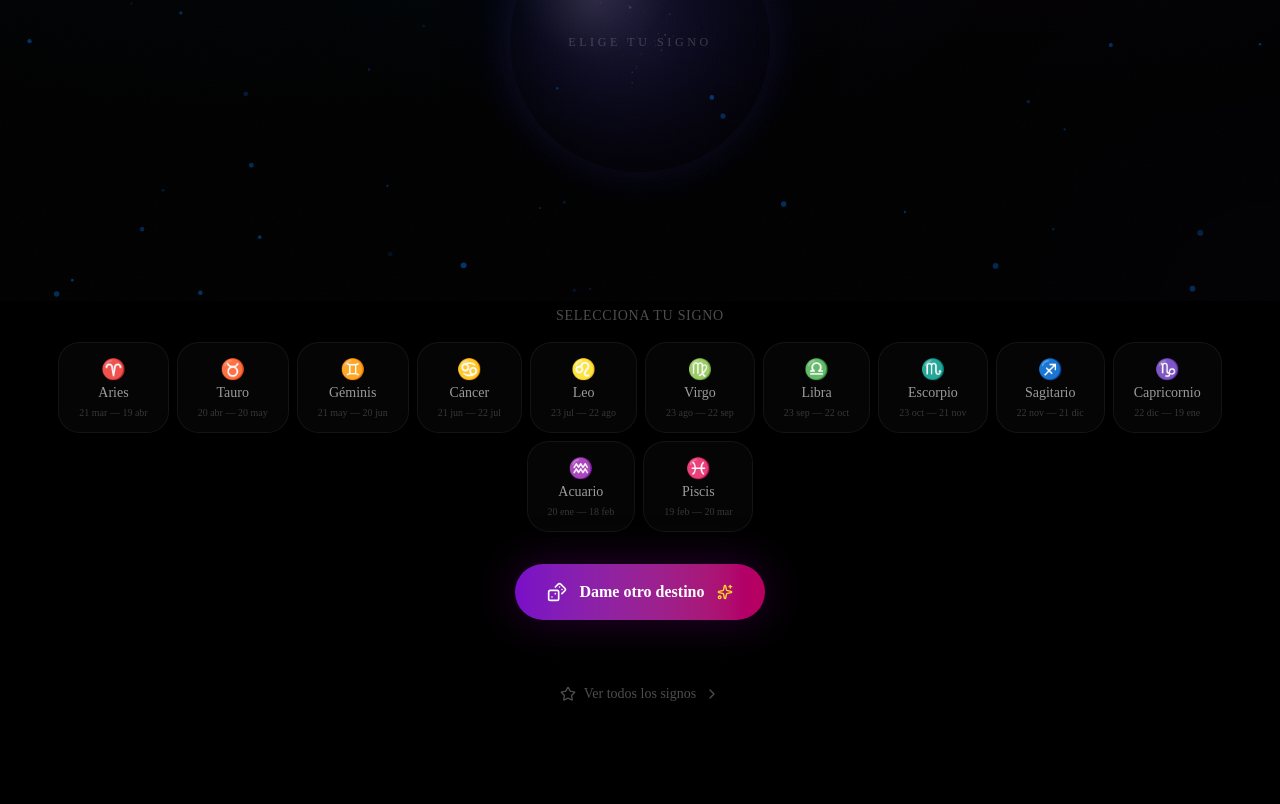
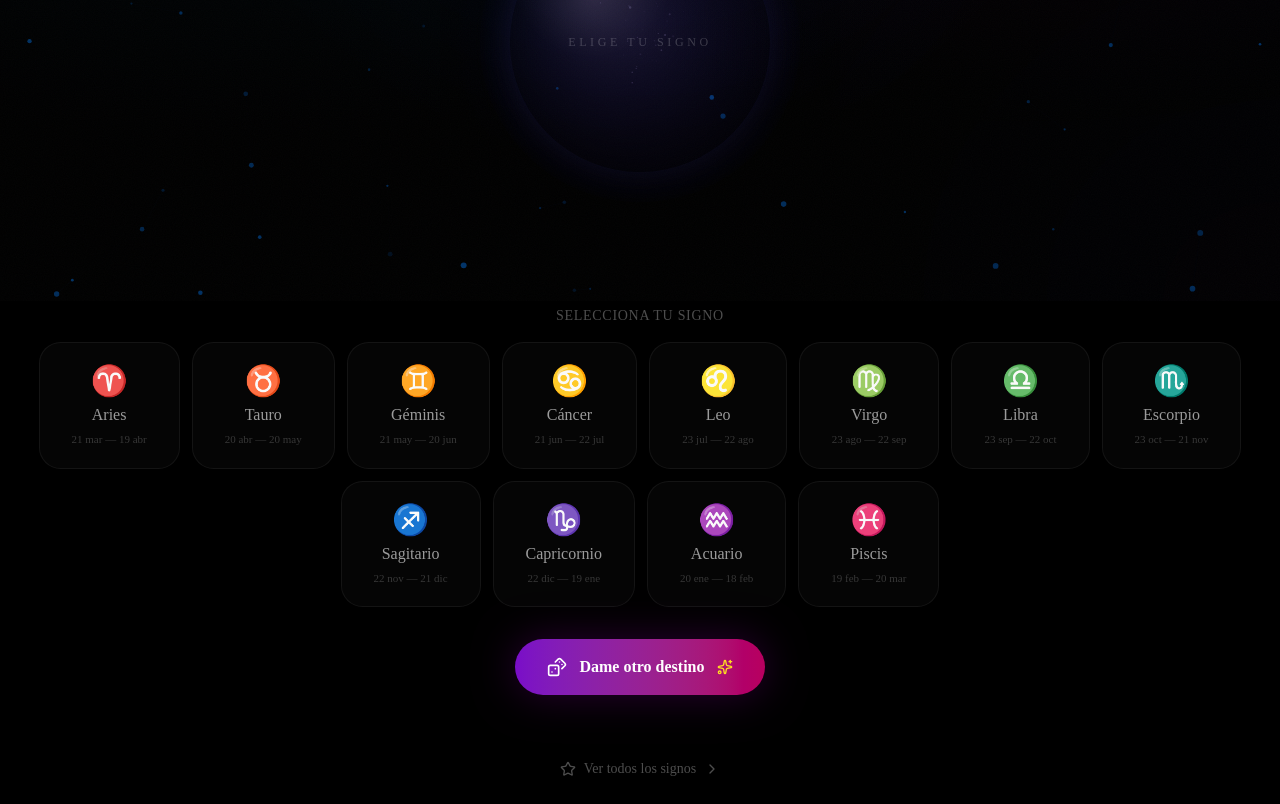
Before and after one commit to adminomnes/omnes-podcast, a Next.js app: page /horoscope in a window 1280 px wide. Shown: the part 499-1303 px from the top of the page. Built offline with nearby package versions, Linux system fonts and the light colour scheme.

Commit message:
Increase sign card size in horoscope

```diff
--- a/src/app/(platform)/horoscope/HoroscopePage.client.tsx
+++ b/src/app/(platform)/horoscope/HoroscopePage.client.tsx
@@ -262,7 +262,7 @@ export function HoroscopePageClient() {
           <p className="mb-4 text-sm font-medium tracking-wider text-white/30">
             SELECCIONA TU SIGNO
           </p>
-          <div className="flex flex-wrap justify-center gap-2">
+          <div className="flex flex-wrap justify-center gap-3">
             {SIGNS.map((sign, i) => {
               const isSelected = selectedSign === sign
               return (
@@ -274,17 +274,17 @@ export function HoroscopePageClient() {
                   whileHover={{ scale: 1.05, y: -2 }}
                   whileTap={{ scale: 0.95 }}
                   onClick={() => handleSelectSign(sign)}
-                  className={`group relative rounded-2xl border px-4 py-3 text-center transition-all duration-300 sm:px-5 ${
+                  className={`group relative rounded-2xl border px-6 py-5 text-center transition-all duration-300 sm:px-8 ${
                     isSelected
                       ? "border-purple-500/50 bg-purple-500/10 shadow-[0_0_30px_oklch(0.6_0.3_280/0.15)]"
                       : "border-white/[0.06] bg-white/[0.02] hover:border-white/[0.15] hover:bg-white/[0.05]"
                   }`}
                 >
-                  <div className="text-xl">{ZODIAC_EMOJIS[sign]}</div>
-                  <div className={`text-sm font-medium ${isSelected ? "text-purple-300" : "text-white/60 group-hover:text-white/80"}`}>
+                  <div className="mb-1 text-3xl">{ZODIAC_EMOJIS[sign]}</div>
+                  <div className={`text-base font-medium ${isSelected ? "text-purple-300" : "text-white/60 group-hover:text-white/80"}`}>
                     {sign}
                   </div>
-                  <div className="mt-0.5 text-[10px] text-white/20">{SIGN_DATES[sign]}</div>
+                  <div className="mt-1 text-[11px] text-white/20">{SIGN_DATES[sign]}</div>
                 </motion.button>
               )
             })}
```
